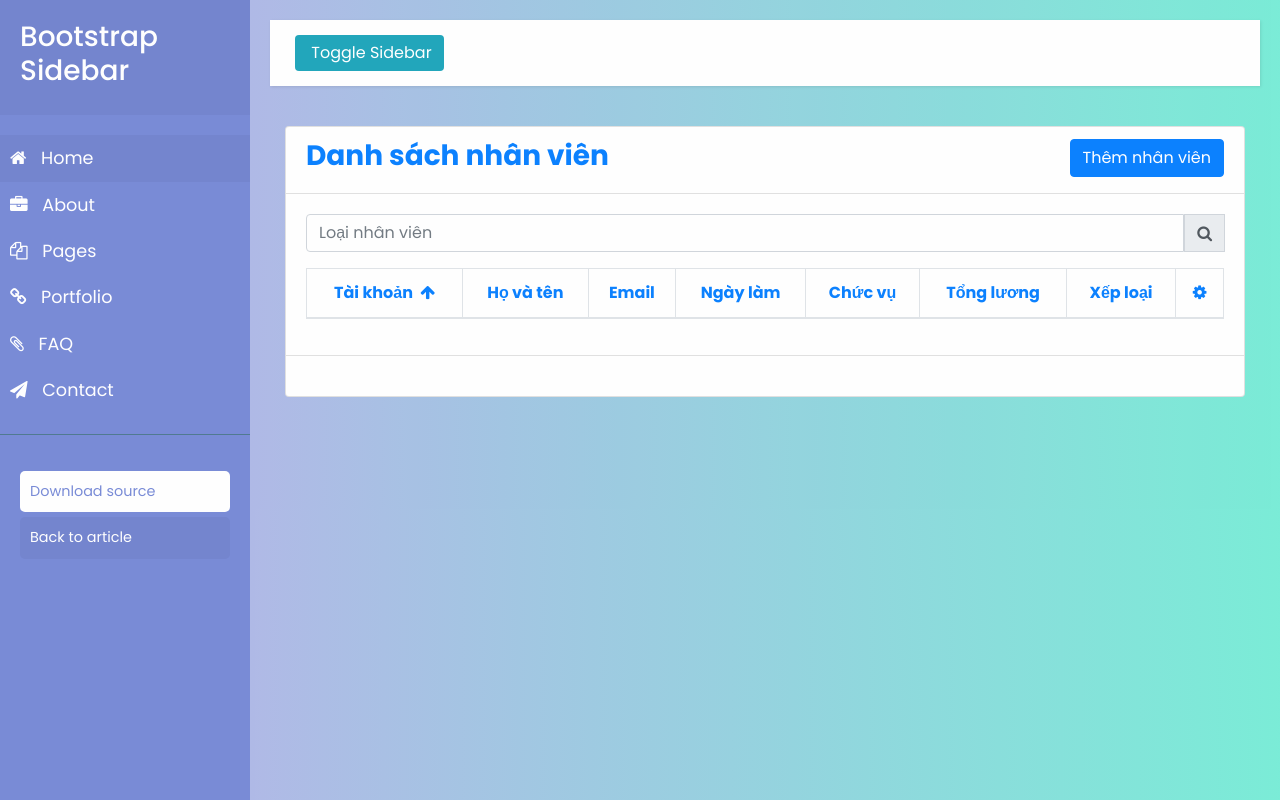
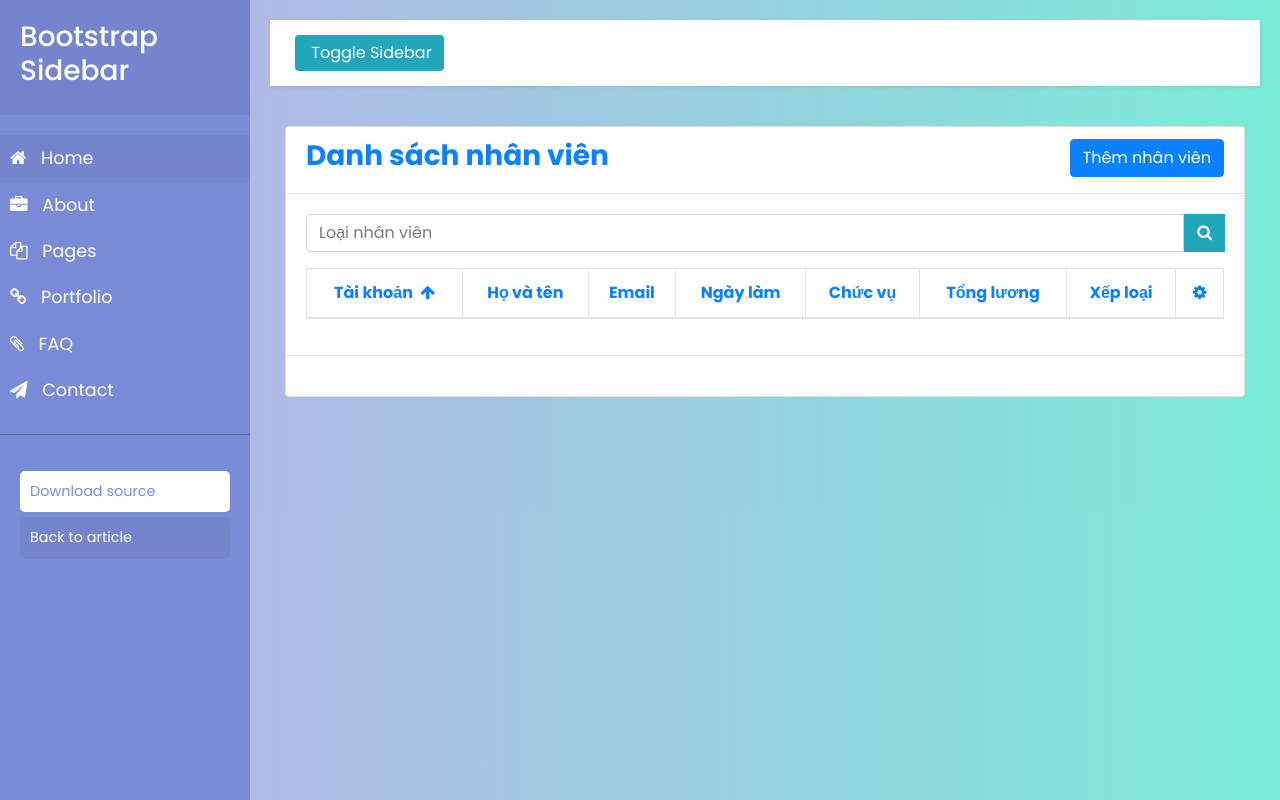
Before and after one commit to yoshivn1203/BCDN04_JS_Buoi21_Nguyen, a plain HTML site: page index.html in a window 1280 px wide. Drawn offline with Linux system fonts and the light colour scheme; some packages are replaced by stand-ins of ours; a script that the page names is missing; some icons are missing; a web font is replaced by a local one.

Commit message:
them chuc nang tim kiem

```diff
--- a/index.html
+++ b/index.html
@@ -162,9 +162,12 @@
                       id="searchName"
                     />
                     <div class="input-group-prepend">
-                      <span class="input-group-text" id="btnTimNV"
+                      <button class="btn btn-info" onclick="btnTimNV()">
+                        <i class="fa fa-search"></i>
+                      </button>
+                      <!-- <span class="input-group-text" id="btnTimNV"
                         ><i class="fa fa-search"></i
-                      ></span>
+                      ></span> -->
                     </div>
                   </div>
                 </div>
--- a/js/main.js
+++ b/js/main.js
@@ -134,6 +134,23 @@ btnCapNhat = () => {
   }
 };
 
+btnTimNV = () => {
+  let searchValue = getEle('searchName').value.toLowerCase();
+  let danhSachXepLoai = [];
+  if (searchValue == '') {
+    danhSachXepLoai = danhSach;
+  } else {
+    danhSach.map((element) => {
+      if (element.quality.toLowerCase() == searchValue) {
+        danhSachXepLoai.push(element);
+      }
+    });
+  }
+  taoTable(danhSachXepLoai);
+  console.log(searchValue);
+  console.log(danhSachXepLoai);
+};
+
 tinhLuong = (chucVu, luongCB) => {
   switch (chucVu) {
     case 'Sếp':
```
